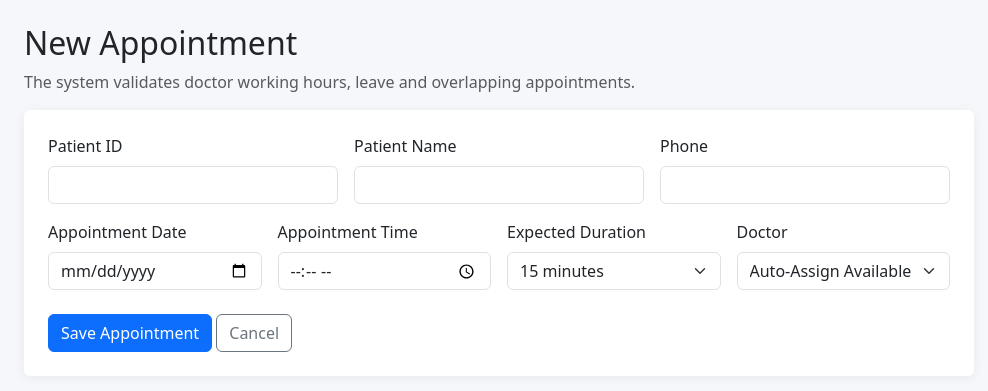
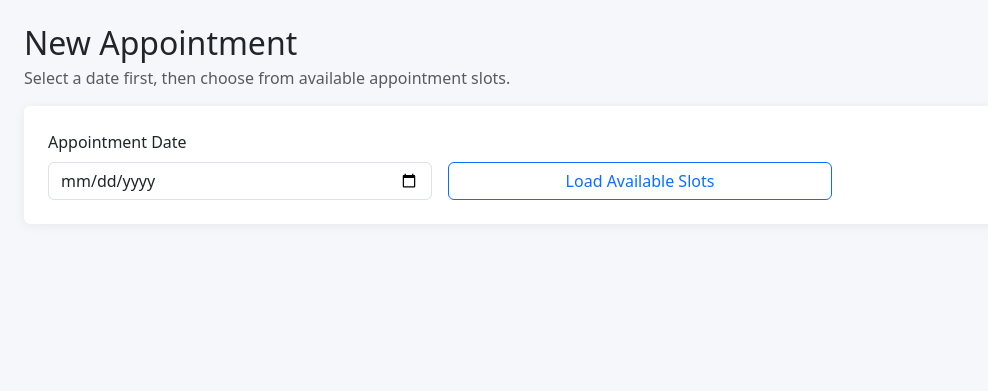
Before and after one commit to abah7977-gif/clinic-appointment-system, a Flask app: page /appointment/new in a window 1280 px wide. Shown: the part 80-471 px from the top of the page, without its empty margins (0-988 px from the left). Run offline with Flask 3, Linux system fonts and the light colour scheme; a user stored in the database is signed in; data that the repository does not hold is empty; some libraries are stand-ins or nearby versions.

Commit message:
Replace appointment form with slot system

```diff
--- a/templates/appointment_form.html
+++ b/templates/appointment_form.html
@@ -2,25 +2,183 @@
 
 {% block content %}
 
-<h2>
+<div class="d-flex flex-wrap justify-content-between align-items-center mb-3 gap-2">
+
+  <div>
+
+    <h2 class="mb-1">
+
       {% if appointment %}
         Reschedule Appointment
       {% else %}
         New Appointment
       {% endif %}
+
     </h2>
 
-<p class="text-muted">
-  The system validates doctor working hours, leave and overlapping appointments.
+    <p class="text-muted mb-0">
+      Select a date first, then choose from available appointment slots.
     </p>
 
-<div class="card p-4" style="max-width:950px">
+  </div>
+
+</div>
+
+
+<div class="card p-4 mb-4">
+
+  <form method="get">
+
+    <div class="row g-3 align-items-end">
+
+      <div class="col-md-4">
+
+        <label class="form-label">
+          Appointment Date
+        </label>
+
+        <input
+          type="date"
+          class="form-control"
+          name="date"
+          value="{{ selected_date_text }}"
+          required
+        >
+
+      </div>
+
+      <div class="col-md-4">
+
+        <button class="btn btn-outline-primary w-100">
+          Load Available Slots
+        </button>
+
+      </div>
+
+    </div>
+
+  </form>
+
+</div>
+
+
+{% if selected_date %}
+
+<div class="card p-4 mb-4">
+
+  <div class="d-flex flex-wrap justify-content-between align-items-center mb-3 gap-2">
+
+    <div>
+
+      <h5 class="mb-1">
+        Appointment Slots
+      </h5>
+
+      <span class="text-muted">
+        Date: {{ selected_date }}
+      </span>
+
+    </div>
+
+  </div>
+
+
+  {% if slots %}
+
+  <div class="row g-3">
+
+    {% for slot in slots %}
+
+    <div class="col-6 col-md-4 col-lg-3">
+
+      <div
+        class="card h-100 p-3
+        {% if slot.status == 'AVAILABLE' %}
+          border border-success
+        {% elif slot.status == 'FULL' %}
+          border border-danger
+        {% else %}
+          border border-secondary
+        {% endif %}"
+      >
+
+        <h5 class="mb-2">
+          {{ slot.time_text }}
+        </h5>
+
+        <div class="small-muted mb-2">
+
+          Duration:
+          {{ slot.duration }} min
+
+        </div>
+
+
+        {% if slot.status == 'AVAILABLE' %}
+
+          <span class="badge text-bg-success mb-2">
+            AVAILABLE
+          </span>
+
+          <div class="small-muted">
+            {{ slot.available_count }} doctor(s) available
+          </div>
+
+        {% elif slot.status == 'FULL' %}
+
+          <span class="badge text-bg-danger mb-2">
+            FULL
+          </span>
+
+          <div class="small-muted">
+            No doctor available
+          </div>
+
+        {% else %}
+
+          <span class="badge text-bg-secondary mb-2">
+            BLOCKED
+          </span>
+
+          <div class="small-muted">
+            Slot blocked by administrator
+          </div>
+
+        {% endif %}
+
+      </div>
+
+    </div>
+
+    {% endfor %}
+
+  </div>
+
+  {% else %}
+
+  <div class="alert alert-warning mb-0">
+    No appointment slots are available for this date.
+  </div>
+
+  {% endif %}
+
+</div>
+
+
+<div class="card p-4">
 
   <form method="post">
 
-  <div class="row g-3">
+    <input
+      type="hidden"
+      name="appointment_date"
+      value="{{ selected_date.isoformat() }}"
+    >
+
 
     {% if not appointment %}
+
+    <div class="row g-3 mb-3">
 
       <div class="col-md-4">
 
@@ -31,6 +189,7 @@
         <input
           class="form-control"
           name="patient_no"
+          placeholder="e.g. P001"
           required
         >
 
@@ -46,6 +205,7 @@
         <input
           class="form-control"
           name="patient_name"
+          placeholder="Full patient name"
           required
         >
 
@@ -61,68 +221,66 @@
         <input
           class="form-control"
           name="phone"
+          placeholder="Optional"
         >
+
+      </div>
+
+    </div>
+
+    {% else %}
+
+    <div class="alert alert-light border">
+
+      <strong>Patient:</strong>
+      {{ appointment.patient.patient_no }}
+      ·
+      {{ appointment.patient.name }}
 
     </div>
 
     {% endif %}
 
 
-    <div class="col-md-3">
+    <div class="row g-3">
+
+      <div class="col-md-4">
 
         <label class="form-label">
-        Appointment Date
-      </label>
-
-      <input
-        type="date"
-        class="form-control"
-        name="appointment_date"
-        value="{{ appointment.appointment_date if appointment else '' }}"
-        required
-      >
-
-    </div>
-
-
-    <div class="col-md-3">
-
-      <label class="form-label">
-        Appointment Time
-      </label>
-
-      <input
-        type="time"
-        class="form-control"
-        name="scheduled_time"
-        value="{{ appointment.scheduled_time.strftime('%H:%M') if appointment else '' }}"
-        required
-      >
-
-    </div>
-
-
-    <div class="col-md-3">
-
-      <label class="form-label">
-        Expected Duration
+          Appointment Slot
         </label>
 
         <select
           class="form-select"
-        name="duration_minutes"
+          name="scheduled_time"
+          required
         >
 
-        {% for x in [15,30,45,60] %}
+          <option value="">
+            Select available slot
+          </option>
+
+          {% for slot in slots %}
+
+            {% if slot.status == 'AVAILABLE' %}
 
             <option
-          value="{{ x }}"
-          {% if appointment and appointment.duration_minutes == x %}
+              value="{{ slot.time_text }}"
+              {% if appointment
+                    and appointment.scheduled_time.strftime('%H:%M') == slot.time_text %}
                 selected
               {% endif %}
             >
-          {{ x }} minutes
+
+              {{ slot.time_text }}
+              ·
+              {{ slot.duration }} min
+              ·
+              {{ slot.available_count }} doctor(s) available
+
             </option>
+
+            {% endif %}
 
           {% endfor %}
 
@@ -131,7 +289,7 @@
       </div>
 
 
-    <div class="col-md-3">
+      <div class="col-md-4">
 
         <label class="form-label">
           Doctor
@@ -167,23 +325,26 @@
 
         </select>
 
+        <div class="form-text">
+          The system will verify the selected doctor against the chosen slot.
         </div>
 
       </div>
 
 
-  <div class="mt-4">
+      <div class="col-md-4 d-flex align-items-end">
 
-    <button class="btn btn-primary">
+        <button class="btn btn-primary w-100">
+
+          {% if appointment %}
+            Save Rescheduled Appointment
+          {% else %}
             Save Appointment
+          {% endif %}
+
         </button>
 
-    <a
-      href="{{ url_for('appointments') }}"
-      class="btn btn-outline-secondary"
-    >
-      Cancel
-    </a>
+      </div>
 
     </div>
 
@@ -191,4 +352,6 @@
 
 </div>
 
+{% endif %}
+
 {% endblock %}
```
Lines whose indentation alone changed are shown as unchanged.
